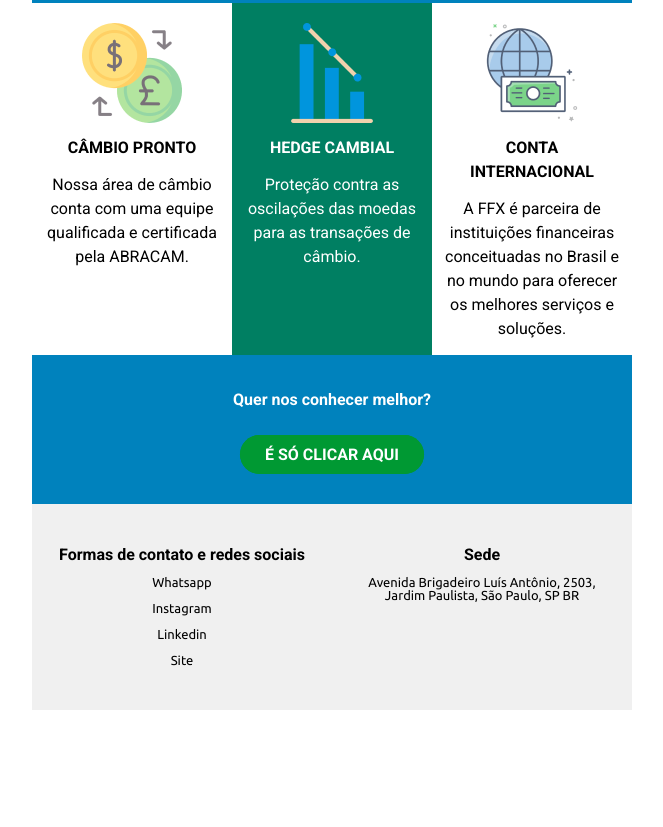
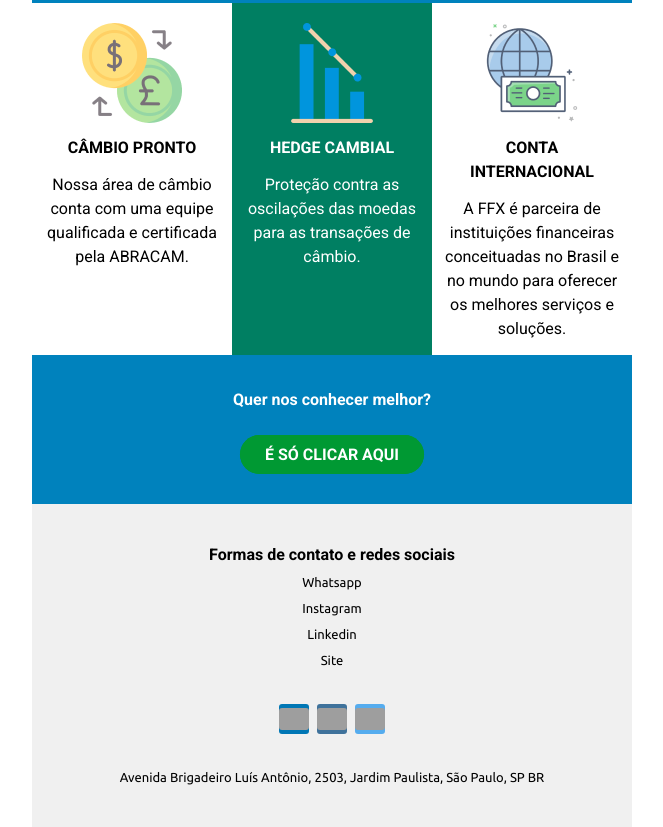
Before and after one commit to Drlazinho/projets-email-html, a plain HTML site: page fxf-banco-internacional/email1/index.html in a window 1280 px wide. Shown: the part 913-1740 px from the top of the page, without its empty margins (308-971 px from the left). Before the commit the page ends 1623 px from the top, so only its background shows below. Drawn offline with Linux system fonts and the light colour scheme; grey boxes are pictures that could not be loaded.

Commit message:
images footer

```diff
--- a/fxf-banco-internacional/email1/index.html
+++ b/fxf-banco-internacional/email1/index.html
@@ -533,8 +533,8 @@
         <tbody>
           <tr>
             <td style="direction:ltr;font-size:0px;padding:20px 0;text-align:center;">
-              <!--[if mso | IE]><table role="presentation" border="0" cellpadding="0" cellspacing="0"><tr><td class="" style="vertical-align:top;width:300px;" ><![endif]-->
-              <div class="mj-column-px-300 mj-outlook-group-fix" style="font-size:0px;text-align:left;direction:ltr;display:inline-block;vertical-align:top;width:100%;">
+              <!--[if mso | IE]><table role="presentation" border="0" cellpadding="0" cellspacing="0"><tr><td class="" style="vertical-align:top;width:600px;" ><![endif]-->
+              <div class="mj-column-px-600 mj-outlook-group-fix" style="font-size:0px;text-align:left;direction:ltr;display:inline-block;vertical-align:top;width:100%;">
                 <table border="0" cellpadding="0" cellspacing="0" role="presentation" style="vertical-align:top;" width="100%">
                   <tbody>
                     <tr>
@@ -552,17 +552,74 @@
                         </div>
                       </td>
                     </tr>
-                  </tbody>
-                </table>
-              </div>
-              <!--[if mso | IE]></td><td class="" style="vertical-align:top;width:300px;" ><![endif]-->
-              <div class="mj-column-px-300 mj-outlook-group-fix" style="font-size:0px;text-align:left;direction:ltr;display:inline-block;vertical-align:top;width:100%;">
-                <table border="0" cellpadding="0" cellspacing="0" role="presentation" style="vertical-align:top;" width="100%">
-                  <tbody>
+                    <tr>
+                      <td align="center" style="font-size:0px;padding:10px 25px;word-break:break-word;">
+                        <!--[if mso | IE]><table align="center" border="0" cellpadding="0" cellspacing="0" role="presentation" ><tr><td><![endif]-->
+                        <table align="center" border="0" cellpadding="0" cellspacing="0" role="presentation" style="float:none;display:inline-table;">
+                          <tbody>
+                            <tr>
+                              <td style="padding:4px;vertical-align:middle;">
+                                <table border="0" cellpadding="0" cellspacing="0" role="presentation" style="background:#0077b5;border-radius:3px;width:30px;">
+                                  <tbody>
+                                    <tr>
+                                      <td style="font-size:0;height:30px;vertical-align:middle;width:30px;">
+                                        <a href="https://www.linkedin.com/shareArticle?mini=true&url=https://mjml.io/&title=&summary=&source=" target="_blank">
+                                          <img height="30" src="https://www.mailjet.com/images/theme/v1/icons/ico-social/linkedin.png" style="border-radius:3px;display:block;" width="30" />
+                                        </a>
+                                      </td>
+                                    </tr>
+                                  </tbody>
+                                </table>
+                              </td>
+                            </tr>
+                          </tbody>
+                        </table>
+                        <!--[if mso | IE]></td><td><![endif]-->
+                        <table align="center" border="0" cellpadding="0" cellspacing="0" role="presentation" style="float:none;display:inline-table;">
+                          <tbody>
+                            <tr>
+                              <td style="padding:4px;vertical-align:middle;">
+                                <table border="0" cellpadding="0" cellspacing="0" role="presentation" style="background:#3f729b;border-radius:3px;width:30px;">
+                                  <tbody>
+                                    <tr>
+                                      <td style="font-size:0;height:30px;vertical-align:middle;width:30px;">
+                                        <a href="https://mjml.io/" target="_blank">
+                                          <img height="30" src="https://www.mailjet.com/images/theme/v1/icons/ico-social/instagram.png" style="border-radius:3px;display:block;" width="30" />
+                                        </a>
+                                      </td>
+                                    </tr>
+                                  </tbody>
+                                </table>
+                              </td>
+                            </tr>
+                          </tbody>
+                        </table>
+                        <!--[if mso | IE]></td><td><![endif]-->
+                        <table align="center" border="0" cellpadding="0" cellspacing="0" role="presentation" style="float:none;display:inline-table;">
+                          <tbody>
+                            <tr>
+                              <td style="padding:4px;vertical-align:middle;">
+                                <table border="0" cellpadding="0" cellspacing="0" role="presentation" style="background:#55acee;border-radius:3px;width:30px;">
+                                  <tbody>
+                                    <tr>
+                                      <td style="font-size:0;height:30px;vertical-align:middle;width:30px;">
+                                        <a href="https://twitter.com/intent/tweet?url=https://mjml.io/" target="_blank">
+                                          <img height="30" src="https://www.mailjet.com/images/theme/v1/icons/ico-social/twitter.png" style="border-radius:3px;display:block;" width="30" />
+                                        </a>
+                                      </td>
+                                    </tr>
+                                  </tbody>
+                                </table>
+                              </td>
+                            </tr>
+                          </tbody>
+                        </table>
+                        <!--[if mso | IE]></td></tr></table><![endif]-->
+                      </td>
+                    </tr>
                     <tr>
                       <td align="center" style="font-size:0px;padding:10px 25px;word-break:break-word;">
                         <div style="font-family:Ubuntu, Helvetica, Arial, sans-serif;font-size:13px;line-height:1;text-align:center;color:#000000;">
-                          <p style="font-weight: bold; font-size:16px; font-family: Roboto">Sede</p>
                           <p style="color: #000000; ">Avenida Brigadeiro Luís Antônio, 2503, Jardim Paulista, São Paulo, SP BR</p>
                         </div>
                       </td>
```
Also changed, not shown: fxf-banco-internacional/email1/images/ffx-transformed 10.png (added), fxf-banco-internacional/email1/images/image 13.png (added), fxf-banco-internacional/email1/images/image 14.png (added), 1 other file.
